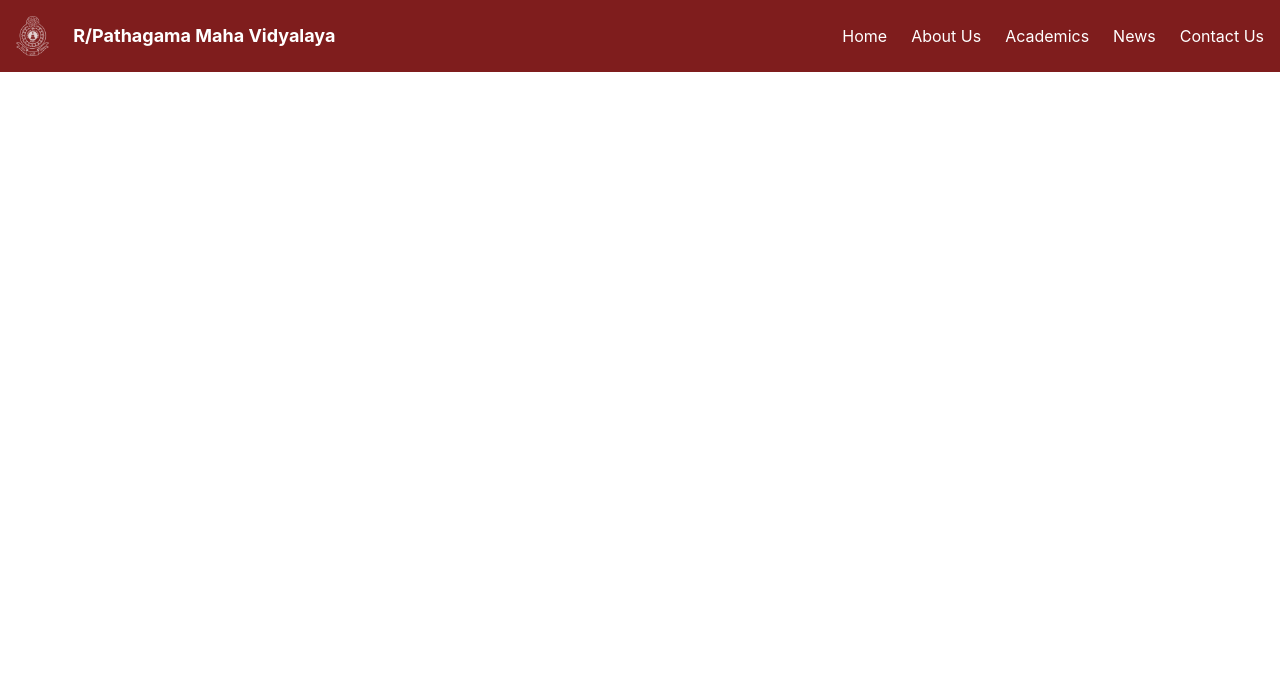
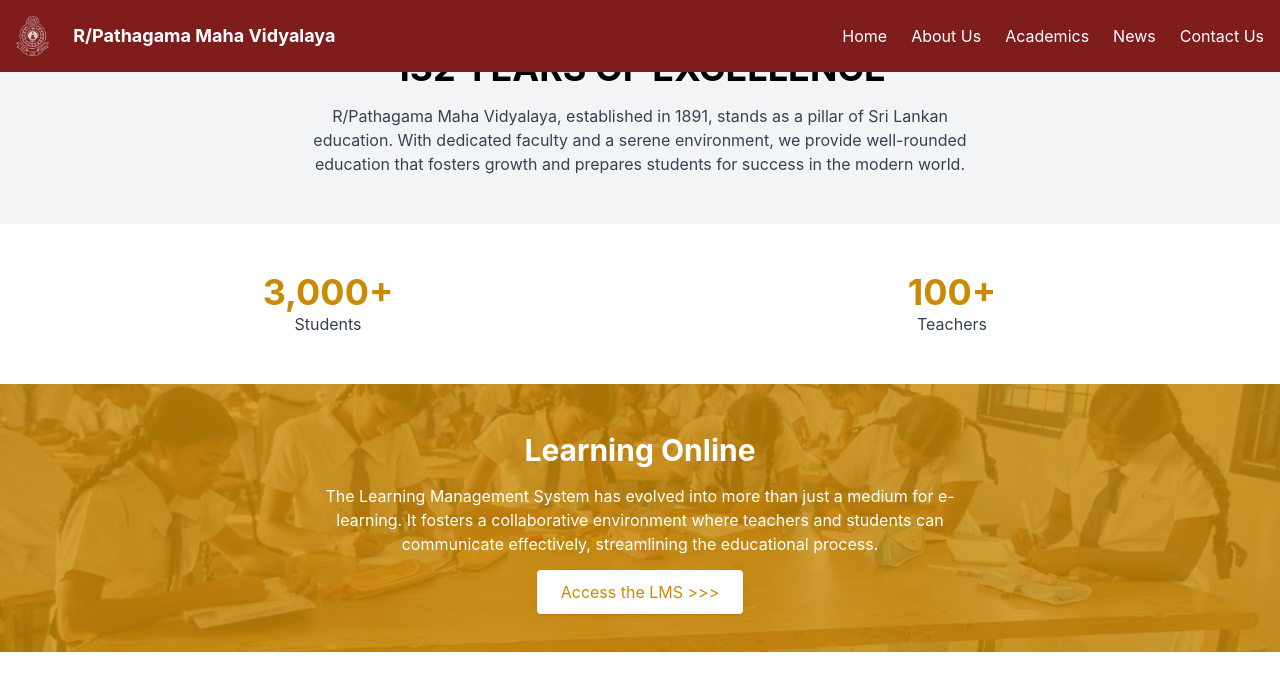
Before and after one commit to SachindaBandara/R-Pathagama-Maha-Vidyalaya, a React (Vite) app in the folder Frontend/: page / in a window 1280 px wide. Shown: the top 690 px of the page. Built offline with nearby package versions, Linux system fonts and the light colour scheme.

Commit message:
added home page routes

```diff
--- a/Frontend/src/App.jsx
+++ b/Frontend/src/App.jsx
@@ -1,12 +1,15 @@
 import 'react';
-import { BrowserRouter as Router,} from 'react-router-dom';
+import { Route, BrowserRouter as Router, Routes,} from 'react-router-dom';
 import Header from './components/Header';
-
+import Home from './components/Home';
 
 const App = () => {
   return (
     <Router>
       <Header />
+      <Routes>
+        <Route path='/' element={<Home/>}/>
+      </Routes>
     </Router>
   );
 };
--- /dev/null
+++ b/Frontend/src/components/Home.jsx
@@ -0,0 +1,12 @@
+import 'react'
+import Body from './Body'
+
+const Home = () => {
+  return (
+    <div>
+      <Body/>
+    </div>
+  )
+}
+
+export default Home
```
